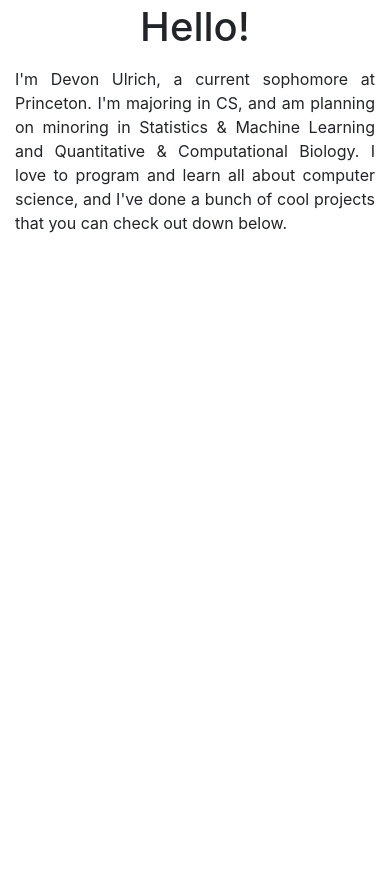
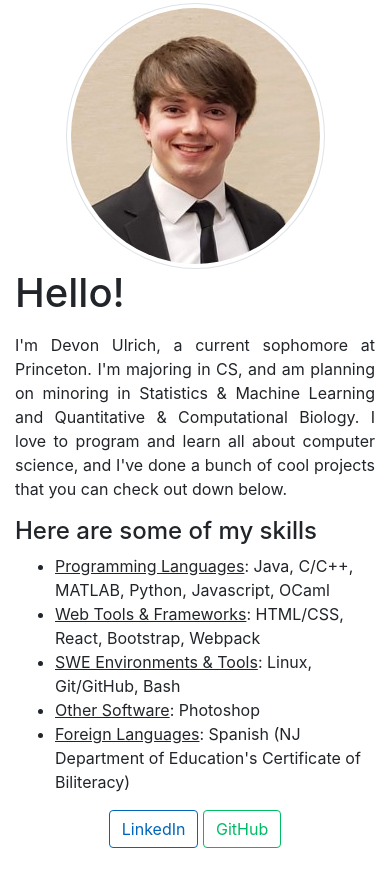
Before and after one commit to devonulrich/portfolio, a website built with webpack: page src/index.html in a window 390 px wide. Shown: the part 946-1832 px from the top of the page. Before the commit the page ends 1793 px from the top, so only its background shows below. Built offline with nearby package versions, Linux system fonts and the light colour scheme.

Commit message:
Finished 'About' Section
Now has my picture, a short description of myself & my skills, and
links to linkedin and github.

```diff
--- a/src/index.css
+++ b/src/index.css
@@ -13,7 +13,7 @@
 }
 
 #headContainer {
-    background: linear-gradient(-45deg, #00ffaa, #00bb66, #0066bb, #00aaff);
+    background: linear-gradient(-45deg, #00ffaa, #00bb66, #0066bb, #003366);
     background-size: 400% 400%;
     animation: gradient 15s ease infinite;
 }
@@ -29,3 +29,19 @@
         background-position: 0% 50%;
     }
 }
+
+.icon {
+    width: 2rem;
+}
+
+.btn-custom-b {
+    color: #0066bb;
+    background-color: #fff;
+    border-color: #0066bb;
+}
+
+.btn-custom-g {
+    color: #00bb66;
+    background-color: #fff;
+    border-color: #00bb66;
+}
--- a/src/index.html
+++ b/src/index.html
@@ -37,21 +37,55 @@
       </ul>
     </nav>
 
-    <div class="vh-100 container mt-5">
+    <div class="container my-5">
       <div class="row">
-        <div class="col-md">
-          <h1 class="text-center mb-3" data-aos="fade-up">Hello!</h1>
+        <div class="col-md order-2">
+          <h1 class="mb-3" data-aos="fade-up">Hello!</h1>
           <p class="text-justify mt-3" data-aos="fade-up">I'm Devon Ulrich, a current
-             sophomore at Princeton. I'm majoring in CS, and am planning on minoring
-             in Statistics &amp; Machine Learning and Quantitative &amp; Computational
-             Biology. I love to program and learn all about computer science, and I've
-             done a bunch of cool projects that you can check out down below.
+            sophomore at Princeton. I'm majoring in CS, and am planning on minoring
+            in Statistics &amp; Machine Learning and Quantitative &amp; Computational
+            Biology. I love to program and learn all about computer science, and I've
+            done a bunch of cool projects that you can check out down below.
           </p>
+          <h4 data-aos="fade-up">Here are some of my skills</h4>
+          <ul data-aos="fade-up">
+            <li><u>Programming Languages</u>: Java, C/C++, MATLAB, Python, Javascript,
+              OCaml</li>
+            <li><u>Web Tools &amp; Frameworks</u>: HTML/CSS, React, Bootstrap, Webpack</li>
+            <li><u>SWE Environments &amp; Tools</u>: Linux, Git/GitHub, Bash</li>
+            <li><u>Other Software</u>: Photoshop</li>
+            <li><u>Foreign Languages</u>: Spanish (NJ Department of Education's
+              Certificate of Biliteracy)</li>
+          </ul>
         </div>
-        <div class="col-md">
-
+        <div class="col-md-4 order-1 d-flex justify-content-center">
+          <div>
+            <img src=<%=require('./images/me.jpg').default%>
+              class="rounded-circle img-thumbnail mx-auto" />
+            <div class="mt-3 d-none d-md-block text-center">
+              <a href="https://www.linkedin.com/in/devon-ulrich-a57b2b1b4/">
+                <img src=<%=require('./images/linkedin-brands.svg').default%>
+                  class="icon mr-1" />
+              </a>
+              <a href="https://github.com/devonulrich">
+                <img src=<%=require('./images/github-square-brands.svg').default%>
+                  class="icon ml-1" />
+              </a>
+            </div>
+          </div>
+        </div>
+      </div>
+      <div class="row d-md-none" data-aos="fade-up">
+        <div class="col text-center">
+          <a href="https://www.linkedin.com/in/devon-ulrich-a57b2b1b4/" role="button"
+            class="btn btn-custom-b">LinkedIn</a>
+          <a href="https://github.com/devonulrich" role="button"
+            class="btn btn-custom-g">GitHub</a>
         </div>
       </div>
     </div>
+
+    <div class="bg-light vh-100">
+    </div>
   </body>
 </html>
--- a/webpack.config.js
+++ b/webpack.config.js
@@ -18,6 +18,7 @@
   plugins: [
     new CleanWebpackPlugin(),
     new HtmlWebpackPlugin({
+      filename: 'index.html',
       template: 'src/index.html',
       inject: 'head',
     }),
```
Also changed, not shown: README.md (added), src/images/github-square-brands.svg (added), src/images/linkedin-brands.svg (added), src/images/me.jpg (added).
